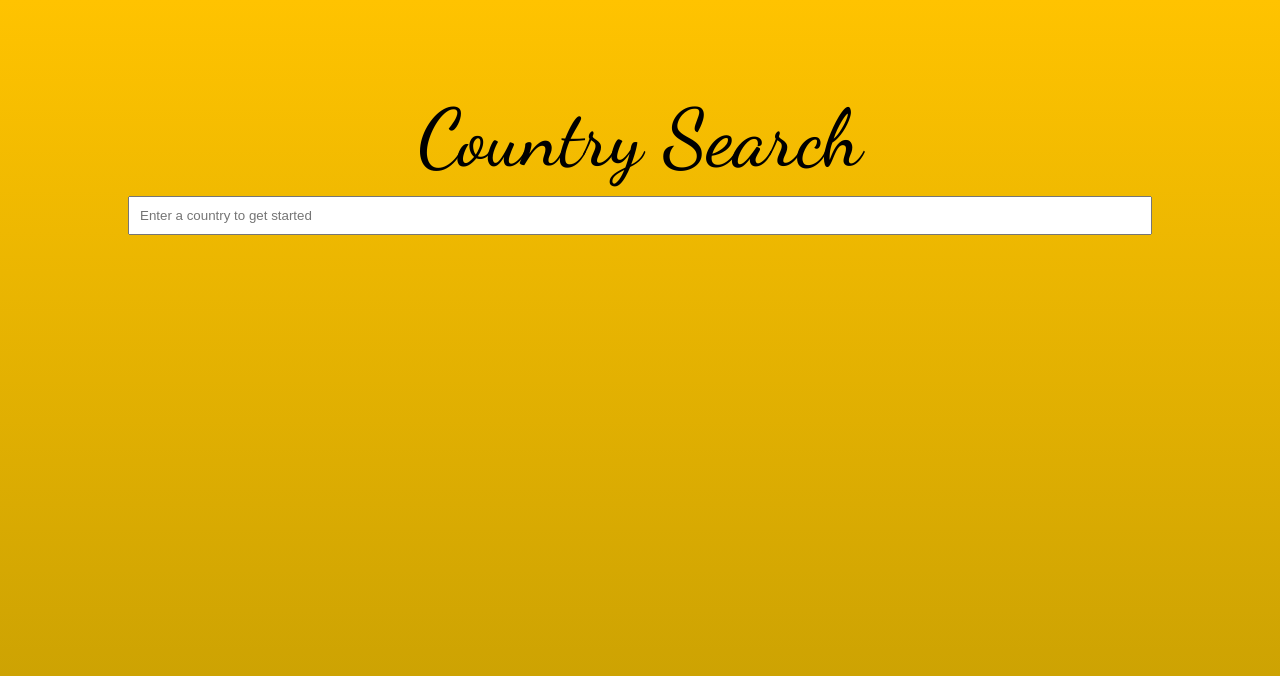
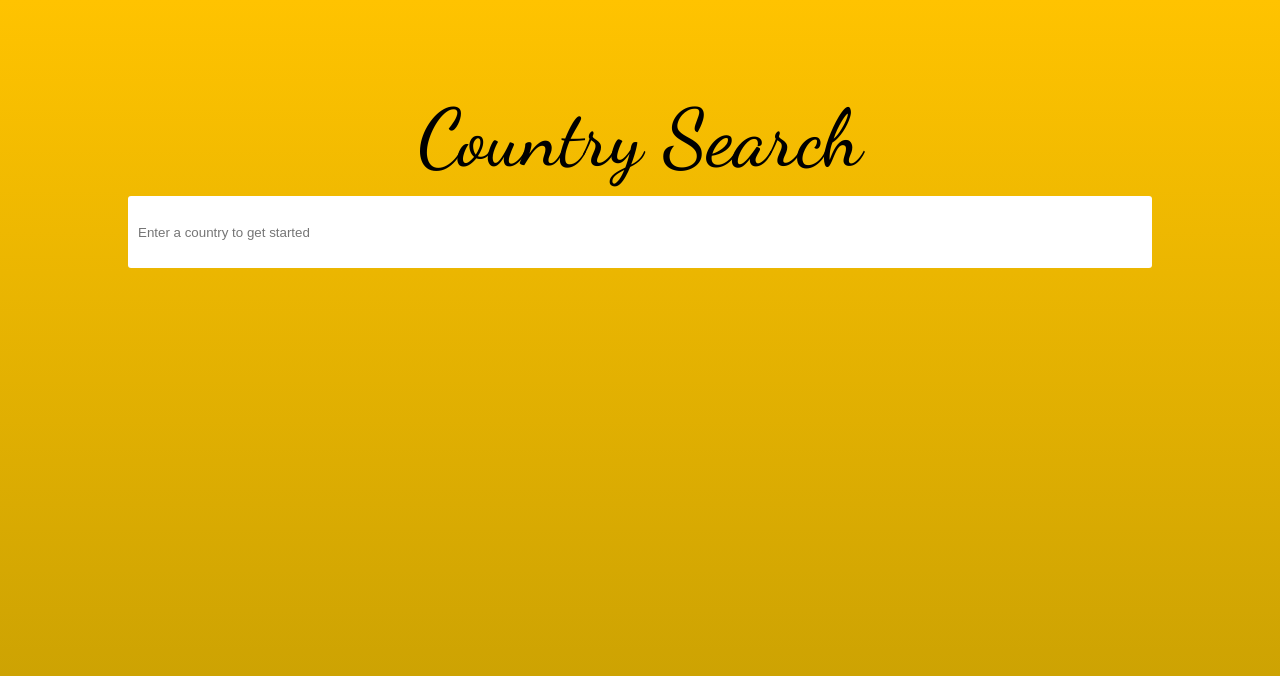
Before and after one commit to Raees678/countries-assignment, a React (Create React App) app: page / in a window 1280 px wide. Shown: the top 676 px of the page. Built offline with nearby package versions, Linux system fonts and the light colour scheme.

Commit message:
More CSS improvements, moved spinner from bottom to right as per spec

```diff
--- a/src/App.css
+++ b/src/App.css
@@ -17,3 +17,7 @@
   grid-row-start: working-area-top;
   grid-row-end: working-area-bottom;
 }
+
+.clearing-div {
+  clear: both;
+}
--- a/src/App.js
+++ b/src/App.js
@@ -143,7 +143,12 @@ class App extends React.Component {
         <div className="working-area">
           <link href="https://fonts.googleapis.com/css2?family=Dancing+Script:wght@500&display=swap" rel="stylesheet" />
           <div id="title">Country Search</div>
-          <SearchBox searchText={this.state.searchText} onSearchTextChange={this.handleSearchTextChange}></SearchBox>
+          <SearchBox
+            countriesMatchedLoading={this.state.countriesMatchedLoading}
+            searchText={this.state.searchText}
+            onSearchTextChange={this.handleSearchTextChange}
+          ></SearchBox>
+          <div className="clearing-div"></div>
           <SearchResultsBox
             onSearchResultClick={this.handleSearchResultClick}
             countriesMatchedLoading={this.state.countriesMatchedLoading}
--- a/src/SearchBox.css
+++ b/src/SearchBox.css
@@ -1,6 +1,31 @@
+#search-box {
+  display: block;
+  background-color: white;
+  width: 100%;
+  height: 9vh;
+  display: flex;
+  align-items: center;
+  justify-content: center;
+  border-radius: 3px;
+}
+
+#search-box-form-div {
+  flex: 2 1 0;
+}
+
+#search-box-form-div-input:focus {
+  outline-width: 0;
+}
+
 #search-box-form-div-input {
   -moz-box-sizing: border-box;
   box-sizing: border-box;
+  border: none;
   padding: 10px;
   width: 100%;
+  flex: 2 1 0;
 }
+
+#spinner-container {
+  flex: 1 1 1;
+}
--- a/src/SearchBox.js
+++ b/src/SearchBox.js
@@ -1,5 +1,6 @@
 import React from "react";
 import "./SearchBox.css";
+import Spinner from "./Spinner";
 
 class SearchBox extends React.Component {
   constructor(props) {
@@ -22,6 +23,12 @@ class SearchBox extends React.Component {
             onChange={this.handleSearchTextChange}
           ></input>
         </form>
+
+        {this.props.countriesMatchedLoading && (
+          <div id="spinner_container">
+            <Spinner></Spinner>
+          </div>
+        )}
       </div>
     );
   }
--- a/src/SearchResultsBox.css
+++ b/src/SearchResultsBox.css
@@ -4,6 +4,7 @@
   overflow: scroll;
   max-height: 40.8vh;
   background-color: white;
+  float: none !important;
 }
 
 #results-footer {
--- a/src/SearchResultsBox.js
+++ b/src/SearchResultsBox.js
@@ -1,7 +1,6 @@
 import React from "react";
 import SearchResult from "./SearchResult";
 import "./SearchResultsBox.css";
-import Spinner from "./Spinner";
 
 class SearchResultsBox extends React.Component {
   constructor(props) {
@@ -14,13 +13,6 @@ class SearchResultsBox extends React.Component {
   }
 
   render() {
-    if (this.props.countriesMatchedLoading === true) {
-      return (
-        <div id="search-results-box">
-          <Spinner></Spinner>
-        </div>
-      );
-    } else {
     return (
       <div id="search-results-box" style={{ maxHeight: this.state.height }}>
         {this.props.countriesMatched.map(function (countryObject, index) {
@@ -45,6 +37,5 @@ class SearchResultsBox extends React.Component {
     );
   }
 }
-}
 
 export default SearchResultsBox;
--- a/src/Spinner.css
+++ b/src/Spinner.css
@@ -1,15 +1,16 @@
 .spinner {
+  display: inline-block;
   margin-top: 10px;
   margin-bottom: 10px;
-  margin-left: auto;
-  margin-right: auto;
+  margin-left: 3px;
+  margin-right: 3px;
   border: 5px solid black;
   border-radius: 50%;
-  border-top: 5px solid grey;
+  border-top: 5px solid #ffc300;
   width: 20px;
   height: 20px;
-  -webkit-animation: spin 1s ease-in;
-  animation: spin 1s ease-in;
+  -webkit-animation: spin 1s ease-in-out infinite;
+  animation: spin 1s ease-in-out infinite;
 }
 
 @keyframes spin {
@@ -17,6 +18,6 @@
     transform: rotate(45deg);
   }
   100% {
-    transform: rotate(315deg);
+    transform: rotate(405deg);
   }
 }
```
Lines whose indentation alone changed are shown as unchanged.
